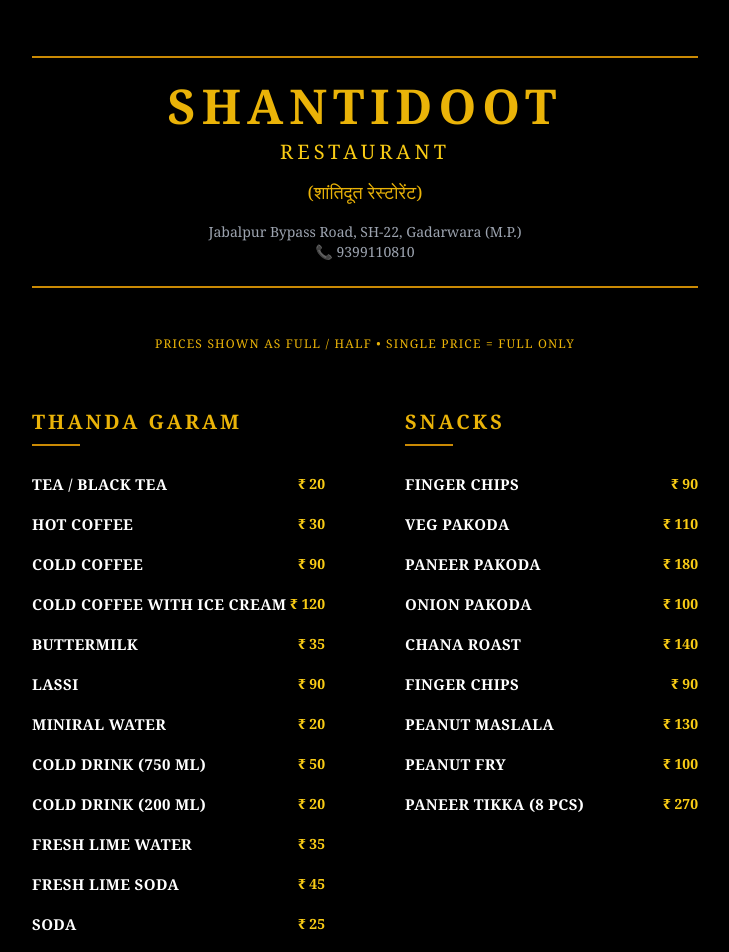
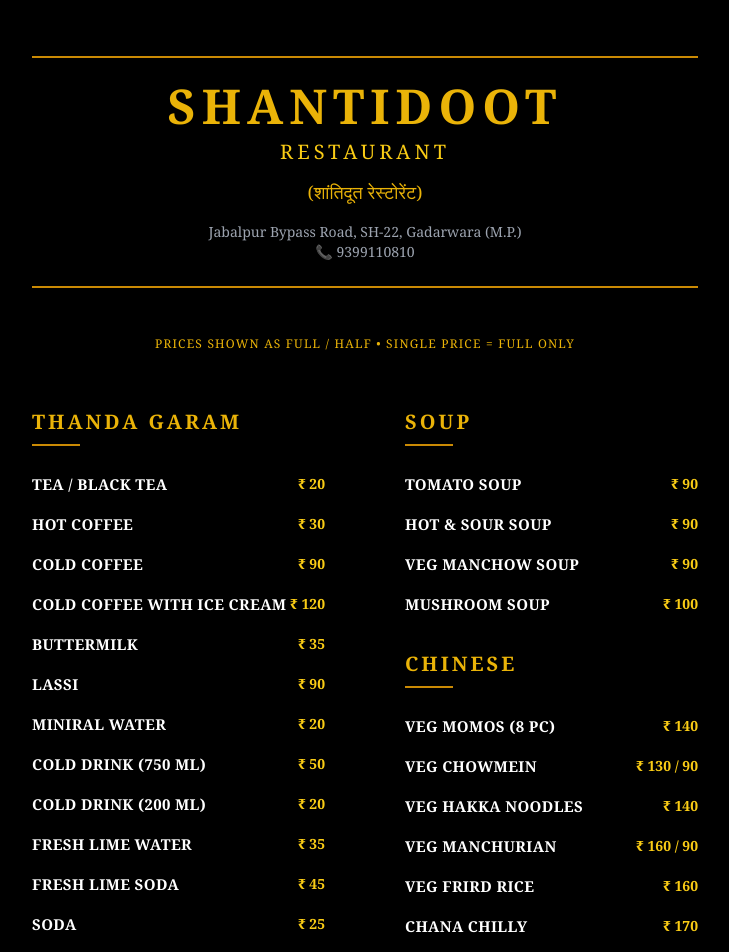
Before and after one commit to choplal/shantidoot-menu, a React (Create React App) app: page / in a window 1280 px wide. Shown: the top 952 px of the page, without its empty margins (275-1004 px from the left). Built offline with nearby package versions, Linux system fonts and the light colour scheme.

Commit message:
some update

```diff
--- a/src/App.js
+++ b/src/App.js
@@ -33,7 +33,7 @@ export default function App() {
         </div>
 
         {/* Menu Grid */}
-        <div className="grid grid-cols-2 gap-x-20 gap-y-14">
+        <div className="columns-2 gap-20">
 
           <MenuSection title="THANDA GARAM">
             <Item name="TEA / BLACK TEA" price="20" />
@@ -266,7 +266,7 @@ export default function App() {
 
 function MenuSection({ title, children }) {
   return (
-    <div>
+    <div className="break-inside-avoid mb-8">
       <h2 className="text-yellow-500 text-xl font-semibold tracking-[3px] mb-6 relative">
         {title}
         <span className="block w-12 h-[2px] bg-yellow-600 mt-2"></span>
```
